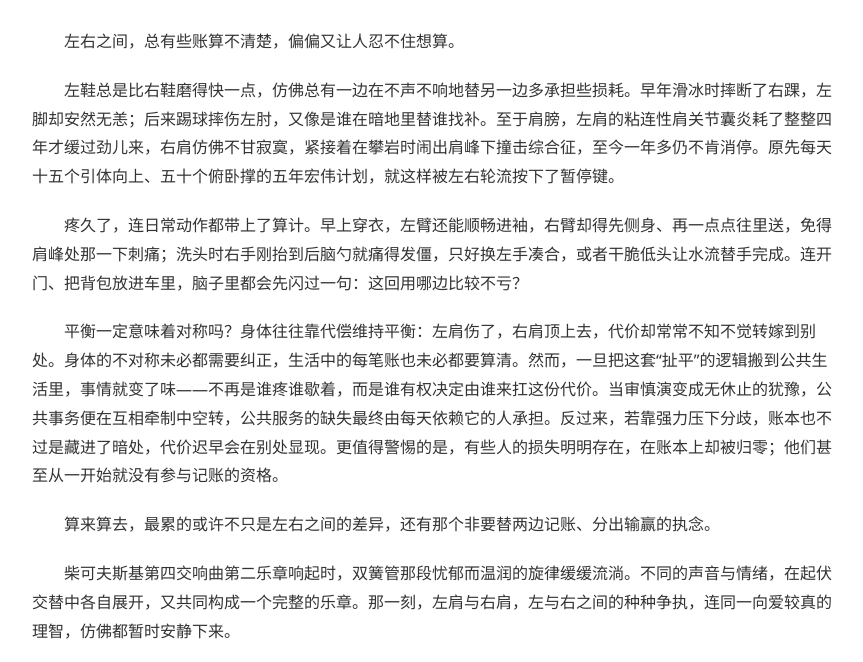
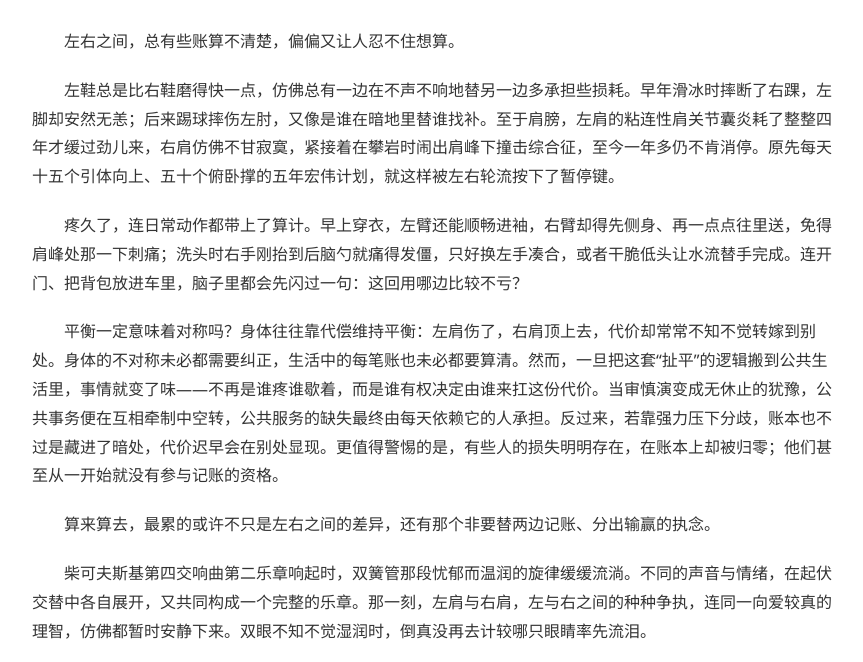
Before and after one commit to lanche6/lanche6.github.io, a plain HTML site: page posts/leftright.html in a window 1280 px wide. Shown: the part 138-800 px from the top of the page, without its empty margins (208-1071 px from the left). Drawn offline with nearby package versions, Linux system fonts and the light colour scheme.

Commit message:
Update leftright.html

```diff
--- a/posts/leftright.html
+++ b/posts/leftright.html
@@ -98,7 +98,7 @@
 
   <p>算来算去，最累的或许不只是左右之间的差异，还有那个非要替两边记账、分出输赢的执念。</p>
 
-  <p>柴可夫斯基第四交响曲第二乐章响起时，双簧管那段忧郁而温润的旋律缓缓流淌。不同的声音与情绪，在起伏交替中各自展开，又共同构成一个完整的乐章。那一刻，左肩与右肩，左与右之间的种种争执，连同一向爱较真的理智，仿佛都暂时安静下来。</p>
+  <p>柴可夫斯基第四交响曲第二乐章响起时，双簧管那段忧郁而温润的旋律缓缓流淌。不同的声音与情绪，在起伏交替中各自展开，又共同构成一个完整的乐章。那一刻，左肩与右肩，左与右之间的种种争执，连同一向爱较真的理智，仿佛都暂时安静下来。双眼不知不觉湿润时，倒真没再去计较哪只眼睛率先流泪。</p>
 
   <p>账本或许永远算不清楚，音乐却终究会停。等曲子散去，该疼的地方大概还是会疼。世界上并没有那么多惊天动地的改变，也没有那么多宏大的救赎。偶尔能有片刻安静，让人暂时不必计较左右，也已经足够。</p>
 
```
